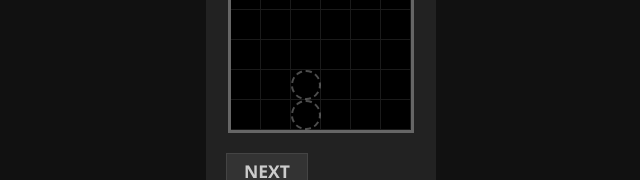
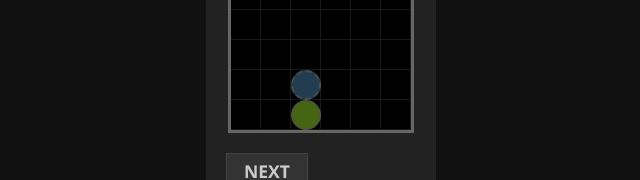
Before and after one commit to gata272/pp-sim2, a plain HTML site: page index.html in a window 1280 px wide. Shown: the part 273-453 px from the top of the page, without its empty margins (319-959 px from the left). Drawn offline with Linux system fonts and the light colour scheme.

Commit message:
Update style.css

```diff
--- a/style.css
+++ b/style.css
@@ -59,13 +59,15 @@ body {
 .puyo-4 { background-color: #fca311; } /* 黄 */
 .puyo-5 { background-color: #ccc; } /* おじゃまぷよ */
 
-/* Empty cell or Ghost Puyo (透明/枠線のみ) */
+/* Empty cell */
 .puyo-0 {
     background-color: transparent !important;
     box-shadow: none !important;
 }
+
+/* --- ★ 修正箇所：ゴーストぷよのスタイル ★ --- */
 .puyo-ghost {
-    background-color: transparent !important;
+    /* background-color: transparent !important; を削除 */
     box-shadow: none !important;
     border: 2px dashed #999;
     opacity: 0.5;
```
